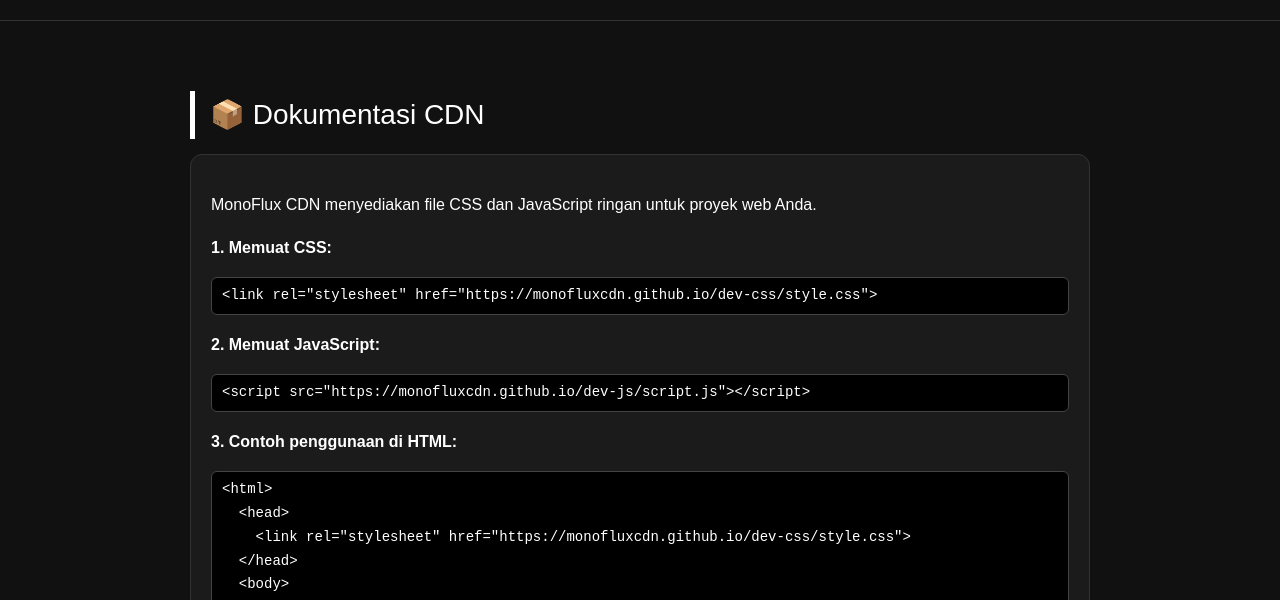
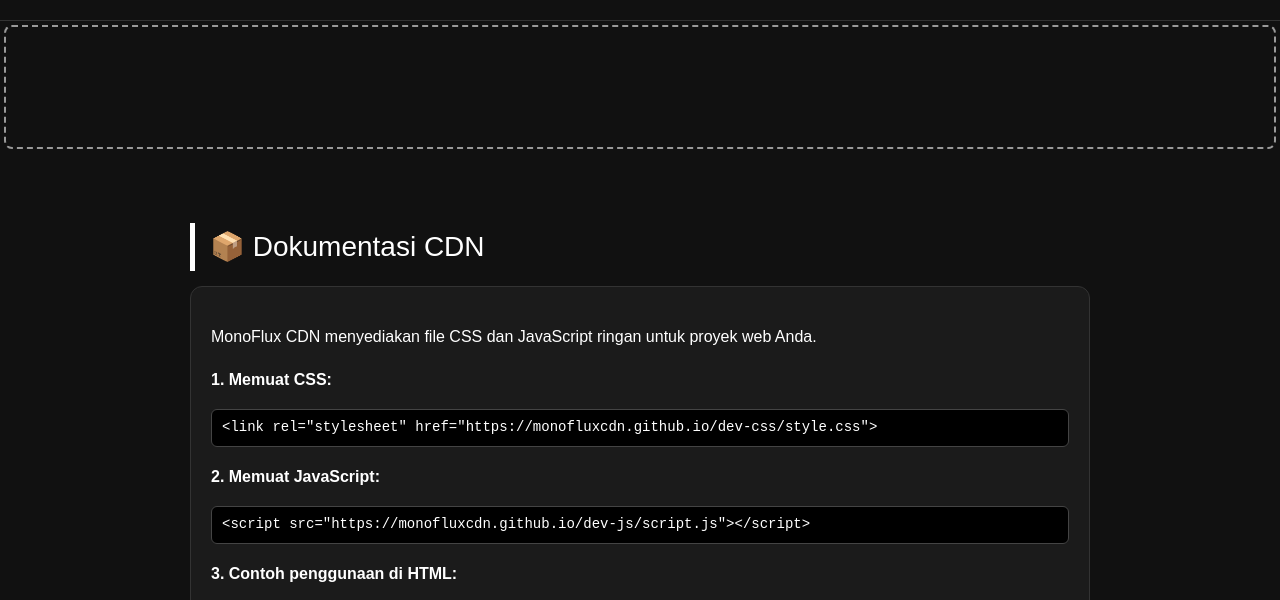
Before and after one commit to monofluxcdn/home, a plain HTML site: page index.html in a window 1280 px wide. Shown: the part 196-796 px from the top of the page. Drawn offline with Linux system fonts and the light colour scheme.

Commit message:
Update index.html

```diff
--- a/index.html
+++ b/index.html
@@ -83,6 +83,18 @@
         color: #bbb;
         font-size: 14px;
     }
+    .ad-box {
+        height: 120px;
+        border: 2px dashed #999;
+        border-radius: 8px;
+        display: flex;
+        justify-content: center;
+        align-items: center;
+        font-size: 14px;
+        margin-bottom: 20px;
+        color: #555;
+        margin: 4px;
+    }
 </style>
 </head>
 <body>
@@ -93,6 +105,7 @@
     </svg>
     <h1>MonoFlux CDN</h1>
 </header>
+<div class="ad-box"></div>
 <div class="container">
     <!-- Dokumentasi CDN -->
     <div class="title">📦 Dokumentasi CDN</div>
```
